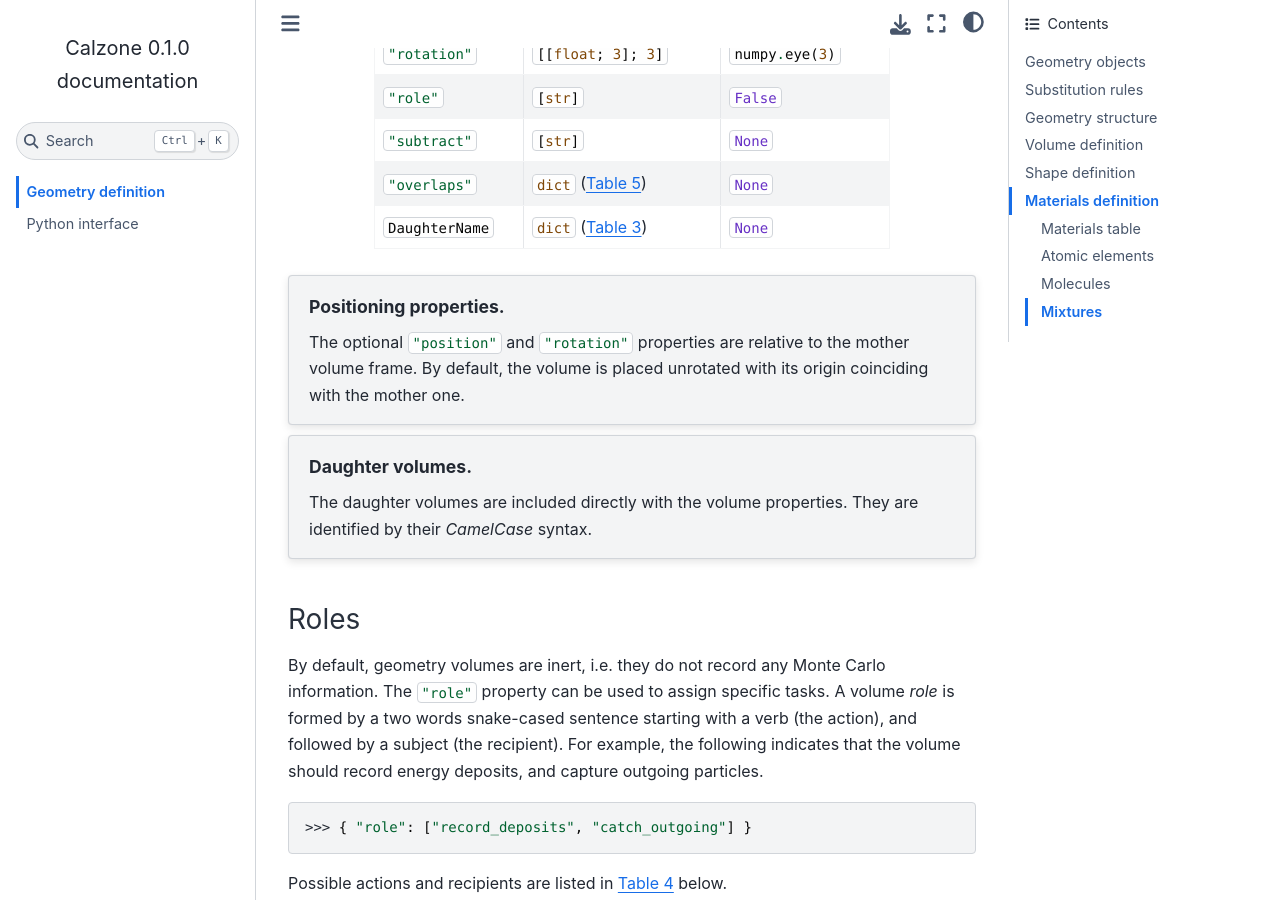
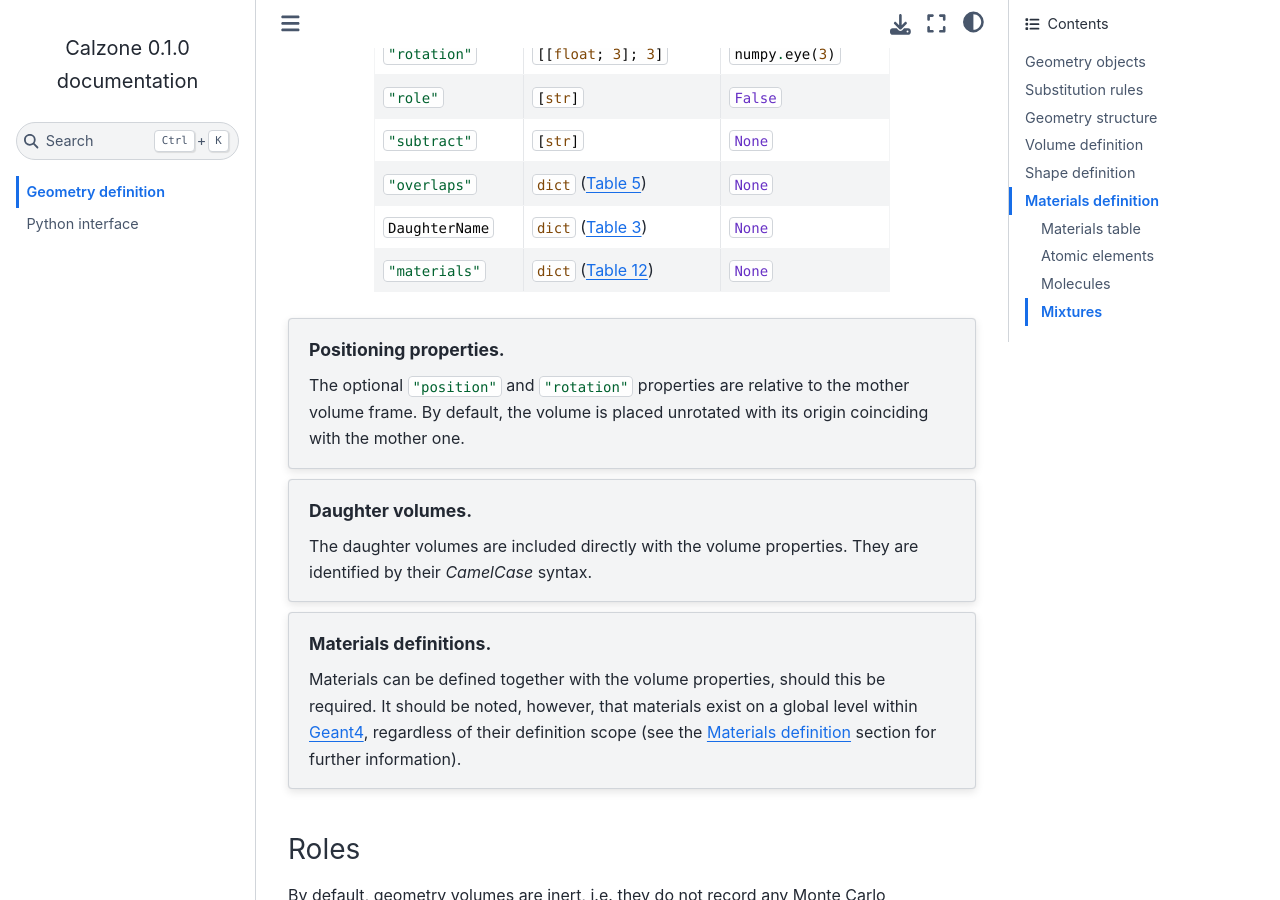
Before and after one commit to niess/calzone, a Sphinx documentation site: the page built from docs/source/geometry.rst, in a window 1280 px wide and 900 px high, scrolled down 2776 px. Built offline with Sphinx 7.4.7 and the Sphinx Book theme 1.1.4, drawn with Linux system fonts in a browser that asks for light colours; some of the changed text lies outside the part shown.

Commit message:
Document materials

```diff
--- a/docs/source/api.rst
+++ b/docs/source/api.rst
@@ -84,7 +84,7 @@ Python interface
       >>> geometry = builder.build()
 
       Note that the returned geometry is immutable. That is, subsequent
-      *builder* operations do not modify any previously built geometry.
+      *builder* operations do not modify the returned geometry.
 
    .. automethod:: delete
 
--- a/docs/source/geometry.rst
+++ b/docs/source/geometry.rst
@@ -163,6 +163,9 @@ see :ref:`geometry:Shape definition`.
    * - :python:`DaughterName`
      - :python:`dict` (:numref:`tab-volume-items`)
      - :python:`None`
+   * - :python:`"materials"`
+     - :python:`dict` (:numref:`tab-materials-items`)
+     - :python:`None`
 
 .. topic:: Positioning properties.
 
@@ -174,6 +177,14 @@ see :ref:`geometry:Shape definition`.
 
    The daughter volumes are included directly with the volume properties. They
    are identified by their `CamelCase` syntax.
+
+.. topic:: Materials definitions.
+
+   Materials can be defined together with the volume properties, should this be
+   required. It should be noted, however, that materials exist on a global level
+   within `Geant4`_, regardless of their definition scope (see the `Materials
+   definition`_ section for further information).
+
 
 Roles
 ~~~~~
@@ -476,6 +487,13 @@ or as a :ref:`Mixture <geometry:Mixtures>` of other materials.
    :python:`"G4_AIR"`, etc. Depending on your application, you may not need to
    define your own materials.
 
+.. topic:: Materials scope
+
+   `Geant4`_ materials are defined on a global scale and are applicable to all
+   geometries and physics. Each material is identified by a unique name. Once
+   instanciated by `Geant4`_, a material cannot be deleted or modified.
+
+
 Materials table
 ~~~~~~~~~~~~~~~
 
```
Also changed, not shown: 3 other files.
